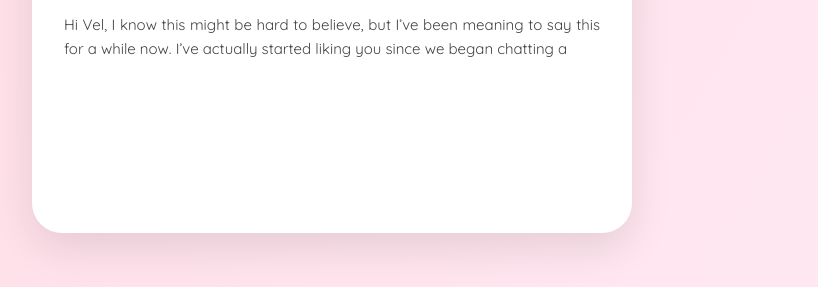
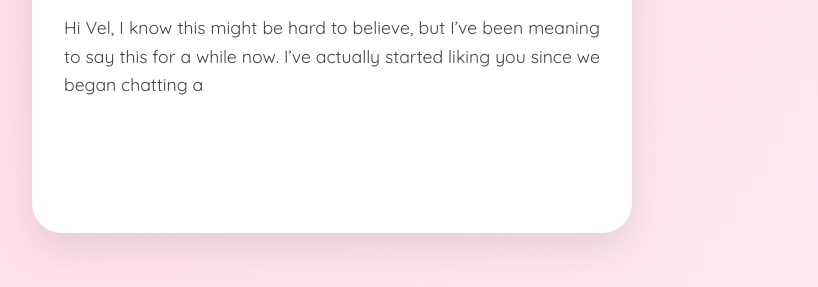
Before and after one commit to Angelo742-dev/....-, a plain HTML site: page index.html in a window 1280 px wide. Shown: the part 293-580 px from the top of the page, without its empty margins (308-1126 px from the left). Drawn offline with Linux system fonts and the light colour scheme.

Commit message:
Update index.html

```diff
--- a/index.html
+++ b/index.html
@@ -67,14 +67,19 @@
       margin-bottom: 1rem;
     }
 
+
+
     p {
-      font-size: 15px;
-      color: #444;
-      margin-bottom: 2rem;
-      line-height: 1.6;
-      text-align: justify;
-      min-height: 140px;
-    }
+  font-size: 1.1rem;
+  line-height: 1.6;
+  color: #444;
+  margin-bottom: 2rem;
+  text-align: justify;
+  min-height: 140px;
+  white-space: pre-wrap;
+  word-break: break-word;
+      }
+
 
     .buttons {
       display: flex;
```
